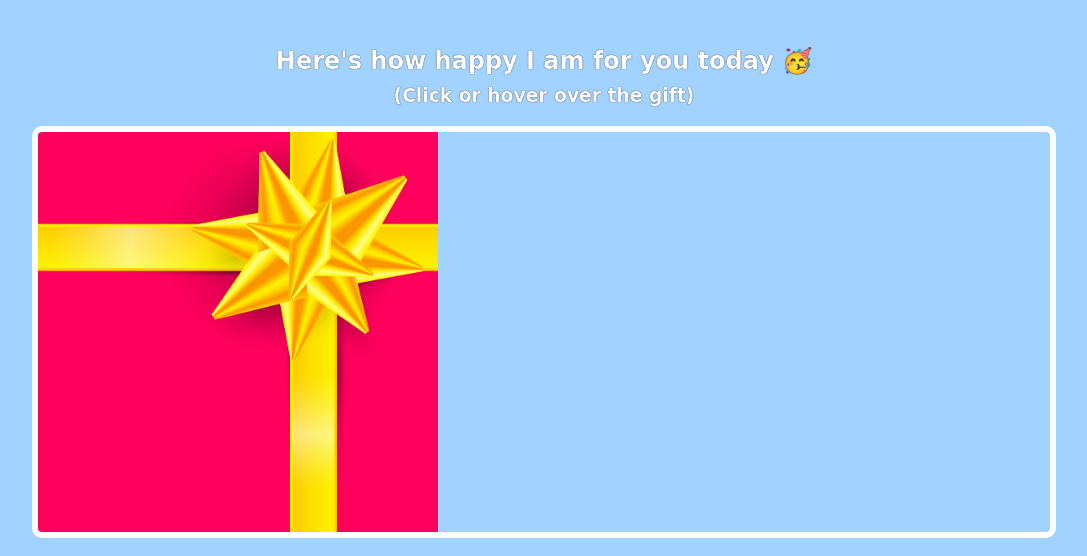
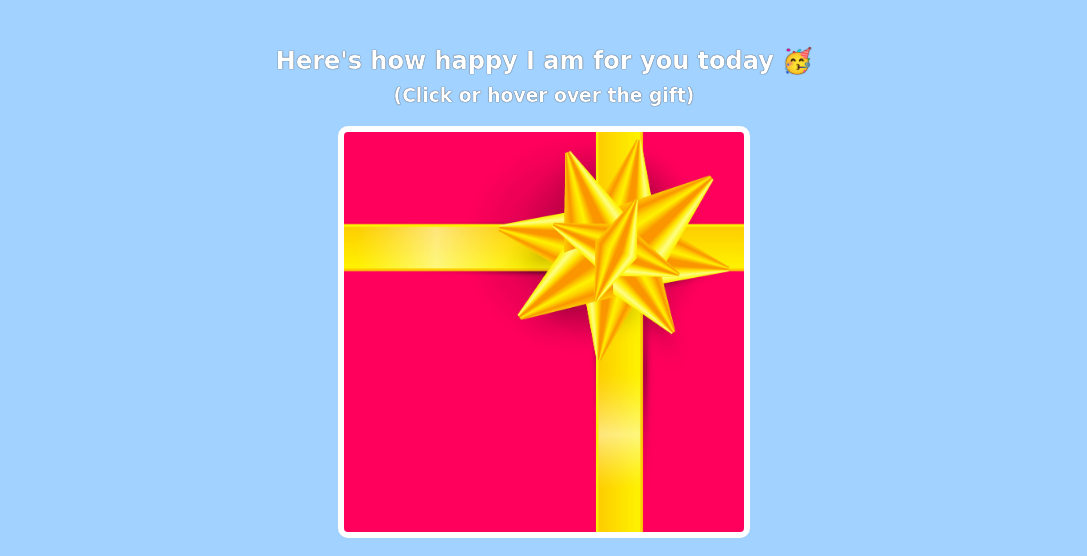
Before and after one commit to jjawar001/Leeday, a plain HTML site: page index.html in a window 1280 px wide. Shown: the part 396-952 px from the top of the page, without its empty margins (96-1183 px from the left). Drawn offline with Linux system fonts and the light colour scheme; a web font is replaced by a local one.

Commit message:
Update styles.css

```diff
--- a/styles.css
+++ b/styles.css
@@ -8,11 +8,6 @@ body {
 
 h1, h2, h3, h4, p {
     text-shadow: 0 0 1px black;
-}
-
-img {
-    height: 100%;
-    /* overflow: cover; */
 }
 
 #bff-img {
@@ -56,14 +51,12 @@ img {
 
 .gift-img {
     margin: 20px auto;
-    width: 80%;
-    /* max-width: 500px; */
+    width: 400px;
     height: 400px;
     border: 6px solid white;
     border-radius: 10px;
     background-image: url("images/gift-cover.jpg");
-    background-size: contain;
-    background-repeat: no-repeat;
+    background-size: cover;
 }
 
 #gift-img-happy:hover {
@@ -81,3 +74,5 @@ img {
 #gift-img-badass:hover {
     background-image: url("images/badass.gif");
 }
+
+*/
```
